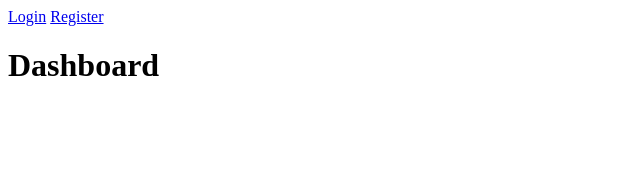
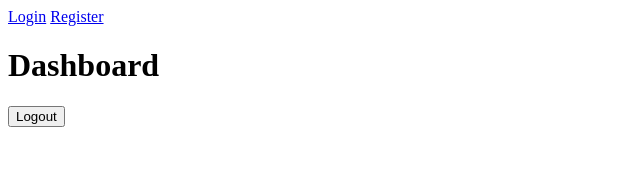
Before and after one commit to nytozoan/svelteauth-boilerplate, a SvelteKit app: page /dashboard in a window 1280 px wide. Shown: the top 196 px of the page, without its empty margins (0-640 px from the left). Built offline with nearby package versions, Linux system fonts and the light colour scheme.

Commit message:
Almost complete

```diff
--- a/src/lib/userdata/store.js
+++ b/src/lib/userdata/store.js
@@ -5,5 +5,6 @@ export const fromDatabase = writable ([{
             "lastName": "Nytozoan",
             "role": "ADMIN",
             "email": "jellyfish@nytozoan.com",
-            "password": "123"
+            "password": "123",
+            "isLoggedIn": true
         }]);
--- a/src/routes/(app)/login/+page.svelte
+++ b/src/routes/(app)/login/+page.svelte
@@ -40,6 +40,7 @@
                 if (data.email == accountLog[i].email) {
                     if (data.password === accountLog[i].password) {
                         addToast(`Welcome back, ${accountLog[i].firstName}!`);
+                        // Use filter() to find current account and replace isLoggedIn to true
                         loginFunctionComplete = true;
                     }
                 }
--- a/src/routes/(app)/register/+page.svelte
+++ b/src/routes/(app)/register/+page.svelte
@@ -45,7 +45,8 @@
                     "lastName": data.lastName,
                     "email": data.email,
                     "password": data.password,
-                    "role": data.role
+                    "role": data.role,
+                    "isLoggedIn": false
                 };
                 accountLog.push(toSave);
                 fromDatabase.update((value) => [toSave, value]);
--- a/src/routes/(dashboard)/dashboard/+page.svelte
+++ b/src/routes/(dashboard)/dashboard/+page.svelte
@@ -1 +1,14 @@
+<script lang="ts">
+	import { goto } from "$app/navigation";
+	import { addToast } from "$lib/toast/store";
+
+    const logout = () => {
+        // use filter to find current account and change isLoggedIn to false.
+        addToast("You have been logged out.");
+        goto("/");
+    }
+</script>
+
 <h1>Dashboard</h1>
+
+<button on:click={logout}>Logout</button>
```
